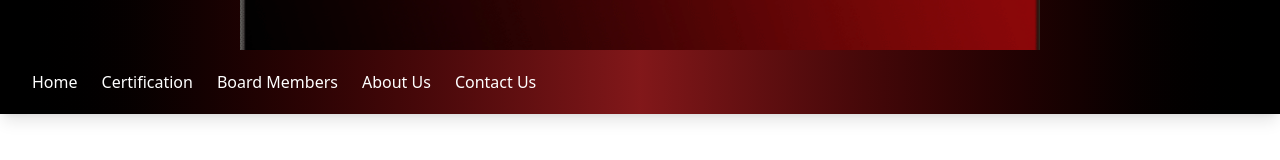
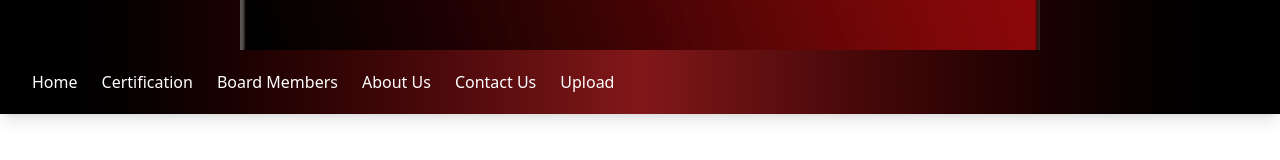
Before and after one commit to shripalp/bmet, a React (Vite) app: page / in a window 1280 px wide. Shown: the part 174-334 px from the top of the page. Built offline with nearby package versions, Linux system fonts and the light colour scheme.

Commit message:
navigation updated

```diff
--- a/src/App.jsx
+++ b/src/App.jsx
@@ -20,7 +20,7 @@ function App() {
           <Route path={import.meta.env.BASE_URL + "board-members"} element={<BoardMembers />} />
           <Route path={import.meta.env.BASE_URL + "about"}element={<About />} />
           <Route path={import.meta.env.BASE_URL + "contact"} element={<Contact />} />
-          <Route path={"/upload"} element={<Upload />} />
+          <Route path={import.meta.env.BASE_URL + "upload"} element={<Upload />} />
           {/* Add more routes as needed */}
         </Routes>
       </div>
--- a/src/components/Navigation.jsx
+++ b/src/components/Navigation.jsx
@@ -24,6 +24,7 @@ function Navigation() {
             <NavLink to="board-members">Board Members</NavLink>
             <NavLink to="about">About Us</NavLink>
             <NavLink to="contact">Contact Us</NavLink>
+            <NavLink to="upload">Upload</NavLink>
           </div>
 
           {/* Mobile Menu Button */}
@@ -66,6 +67,7 @@ function Navigation() {
             <MobileNavLink to="board-members" onClick={toggleMenu}>Board Members</MobileNavLink>
             <MobileNavLink to="about" onClick={toggleMenu}>About Us</MobileNavLink>
             <MobileNavLink to="contact" onClick={toggleMenu}>Contact Us</MobileNavLink>
+            <MobileNavLink to="upload" onClick={toggleMenu}>Upload</MobileNavLink>
           </div>
         </div>
       )}
```
